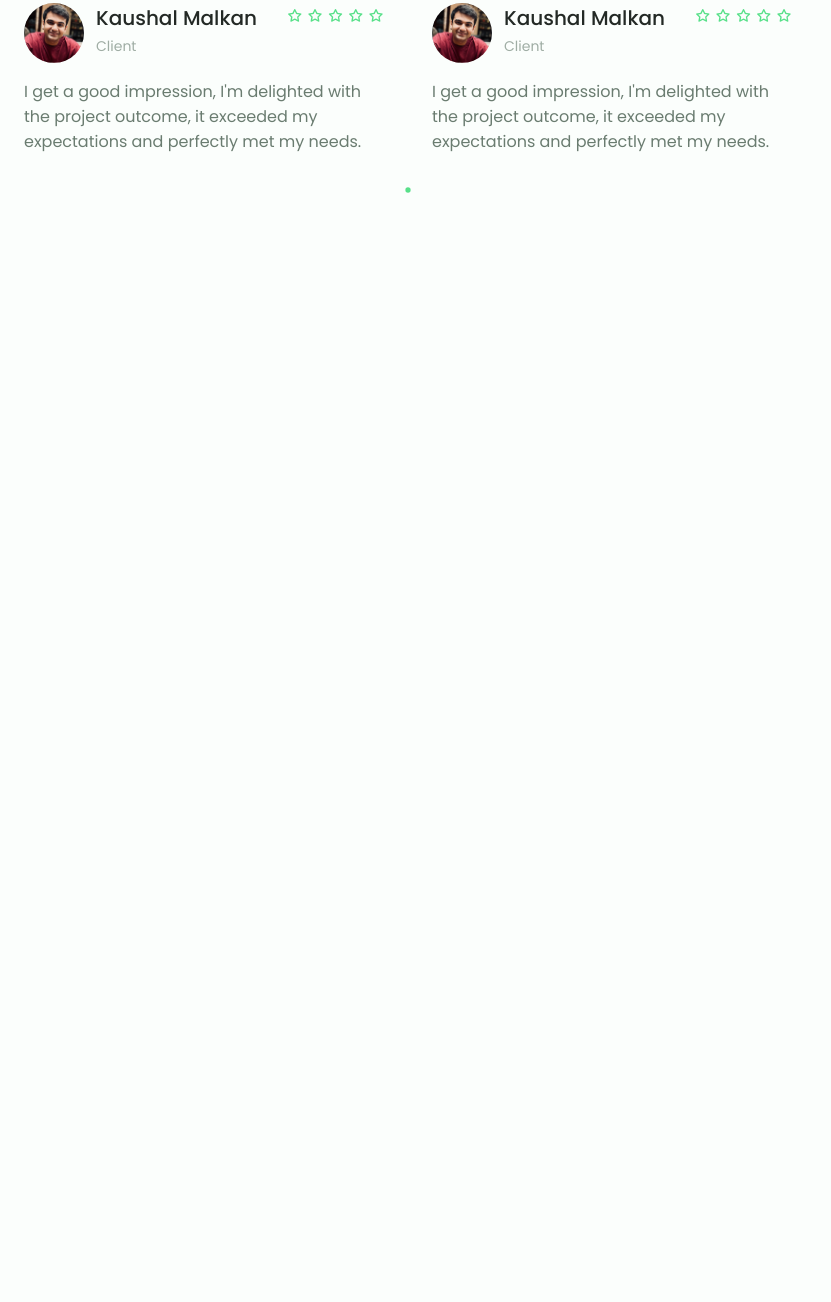
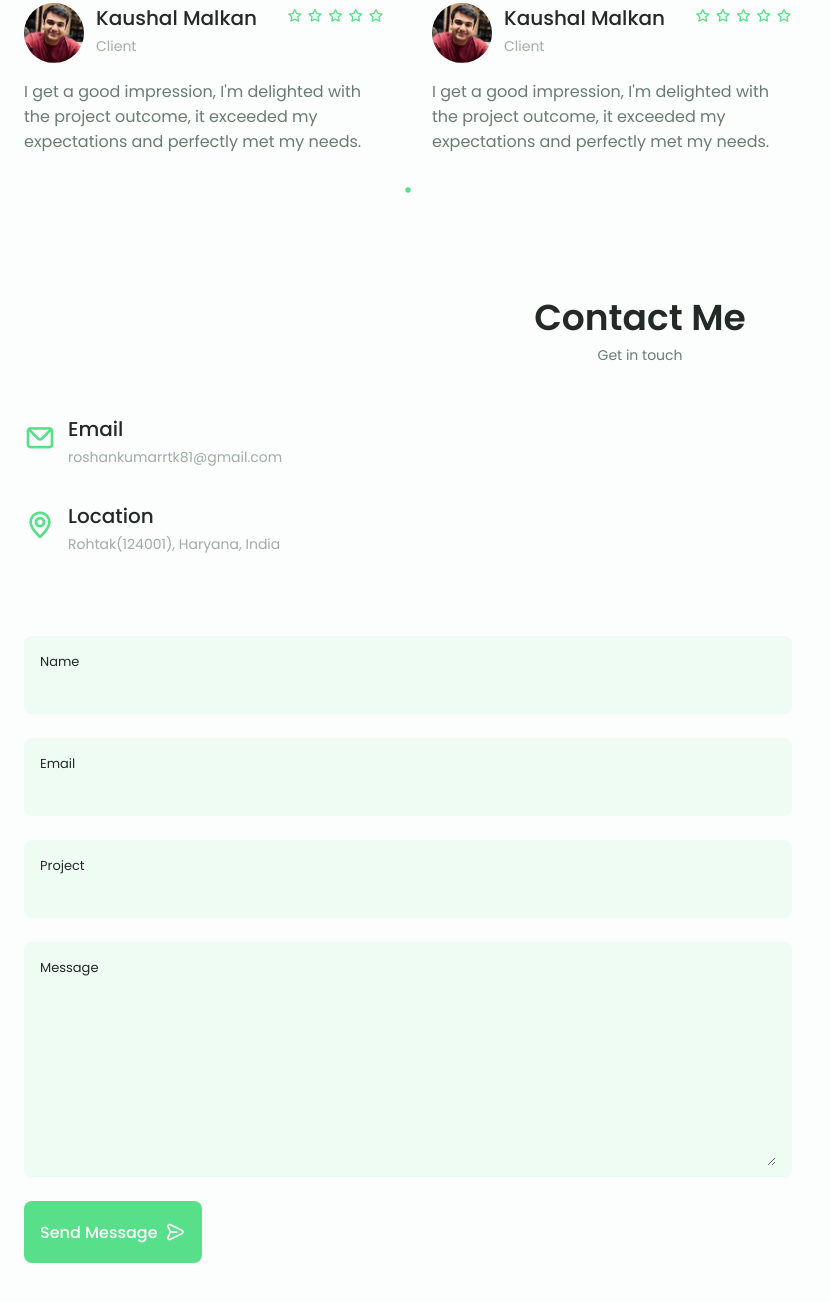
Before and after one commit to Roshan-Kumar01/Roshan-s-Portfolio-Website, a plain HTML site: page index.html in a window 1280 px wide. Shown: the part 4342-5644 px from the top of the page, without its empty margins (0-831 px from the left). Before the commit the page ends 4744 px from the top, so only its background shows below. Drawn offline with nearby package versions, Linux system fonts and the light colour scheme.

Commit message:
contactMe done

```diff
--- a/assets/css/styles.css
+++ b/assets/css/styles.css
@@ -826,8 +826,52 @@ img {
   bottom: 0;
 }
 /*==================== CONTACT ME ====================*/
+.contact__container{
+  row-gap:3rem;
+}
 
+.contact__information{
+  display:flex;
+  margin-bottom: var(--mb-2);
+}
 
+.contact__icon{
+  font-size: 2rem;
+  color: var(--first-color);
+  margin-right: var(--mb-0-75);
+}
+
+.contact__title{
+  font-size: var(--h3-font-size);
+  font-weight: var(--font-medium);
+}
+
+.contact__subtitle{
+  font-size: var(--small-font-size);
+  color: var(--text-color-light);
+}
+
+.contact__content{
+  background-color: var(--input-color);
+  border-radius: .5rem;
+  padding: .75rem 1rem .25rem;
+}
+
+.contact__label{
+  font-size: var(--smaller-font-size);
+  color: var(--title-color);
+}
+
+.contact__input{
+  width: 100%;
+  background-color: var(--input-color);
+  color: var(--text-color);
+  font-family: var(--body-font);
+  font-size: var(--normal-font-size);
+  border: none;
+  outline: none;
+  padding: .25rem .5rem .5rem 0;
+}
 /*==================== FOOTER ====================*/
 
 
--- a/index.html
+++ b/index.html
@@ -633,7 +633,60 @@
 
             <!--==================== CONTACT ME ====================-->
             <section class="contact section" id="contact">
+                <h2 class="section__title">Contact Me</h2>
+                <span class="section__subtitle">Get in touch</span>
 
+                <div class="contact__container container grid">
+                    <div>
+                        <div class="contact__information">
+                            <i class="uil uil-envelope contact__icon"></i>
+                            <div>
+                                <h3 class="contact__title">Email</h3>
+                                <span class="contact__subtitle">roshankumarrtk81@gmail.com</span>
+                            </div>
+                        </div>
+
+                        <div class="contact__information">
+                            <i class="uil uil-map-marker contact__icon"></i>
+
+                            <div>
+                                <h3 class="contact__title">Location</h3>
+                                <span class="contact__subtitle">Rohtak(124001), Haryana, India</span>
+                            </div>
+                        </div>
+                    </div>
+
+                    <form action="" class="contact__form grid">
+                        <div class="contact__inputs grid">
+                            <div class="contact__content">
+                                <label for="" class="contact__label">Name</label>
+                                <input type="text" class="contact__input">
+                            </div>
+
+                            <div class="contact__content">
+                                <label for="" class="contact__label">Email</label>
+                                <input type="email" class="contact__input">
+                            </div>
+                        </div>
+
+                        <div class="contact__content">
+                            <label for="" class="contact__label">Project</label>
+                            <input type="email" class="contact__input">
+                        </div>
+
+                        <div class="contact__content">
+                            <label for="" class="contact__label">Message</label>
+                            <textarea name="" id="" cols="0" rows="7" class="contact__input"></textarea>
+                        </div>
+
+                        <div>
+                            <a href="#" class="button button--flex">
+                                Send Message
+                                <i class="uil uil-message button__icon"></i>
+                            </a>
+                        </div>
+                    </form>
+                </div>
             </section>
         </main>
 
```
